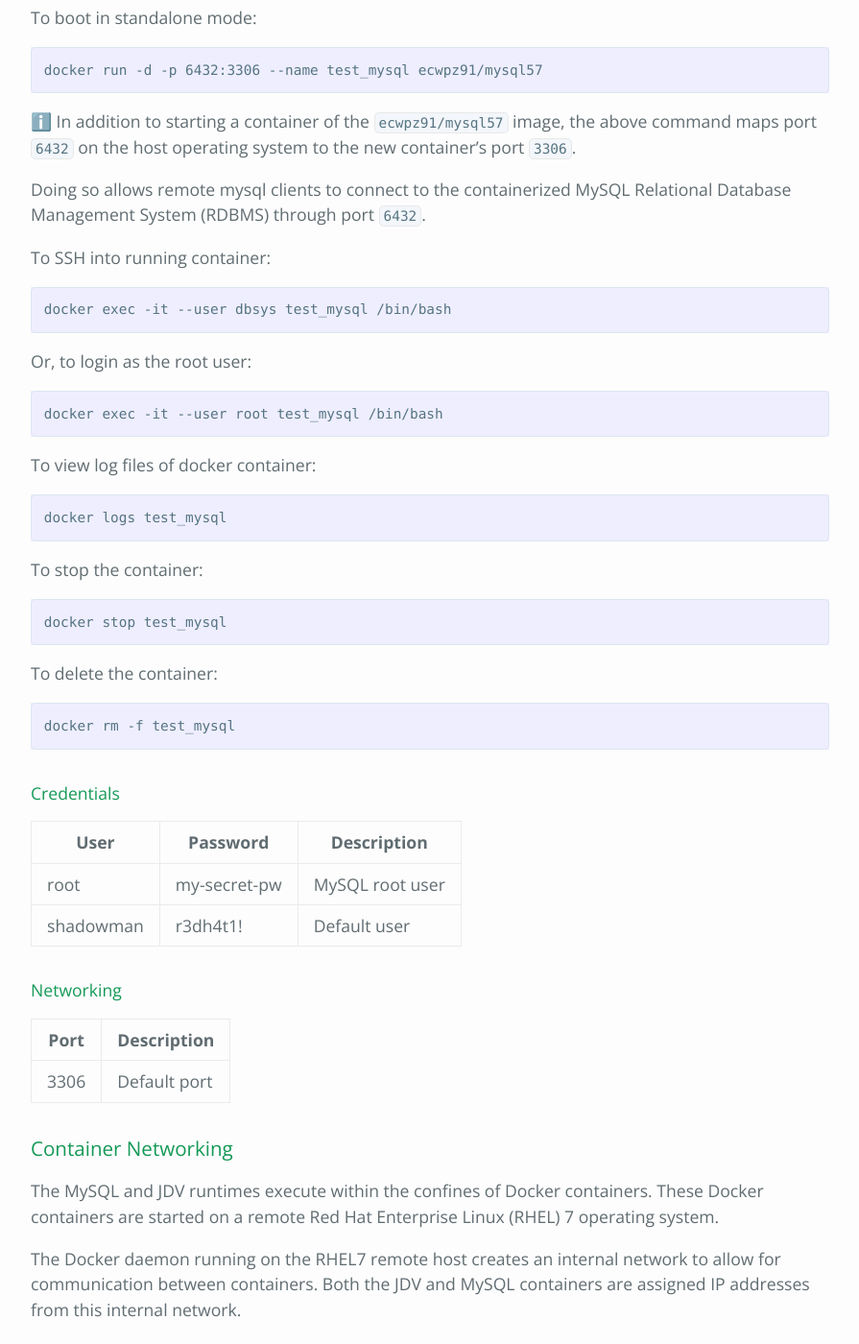
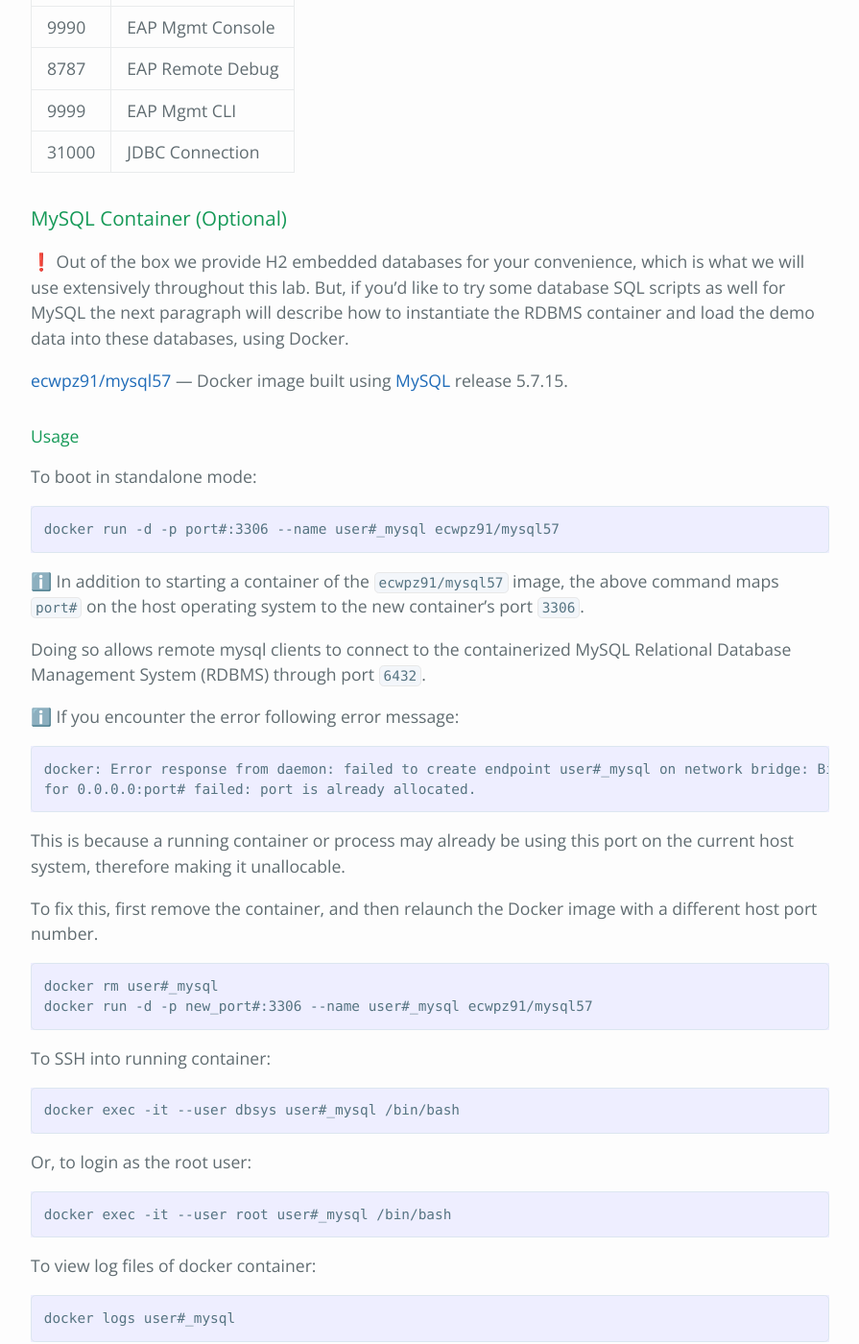
Before and after one commit to epe105/jboss-workshops, a Jekyll site: the page built from www/jdv/03-module.md, in a window 1280 px wide and 1400 px high, scrolled down 3740 px. Shown: the whole window at 96% size, without its empty margins (192-1087 px from the left). Built offline with Jekyll 4.4.1, drawn with Linux system fonts in a browser that asks for light colours; emoji names are drawn with the system emoji font; some of the changed text lies outside the part shown.

Commit message:
Updated with database information

````diff
--- a/www/jdv/03-module.md
+++ b/www/jdv/03-module.md
@@ -36,47 +36,63 @@
 To boot in standalone mode:
 
 ```
-docker run -d -p 8080:8080 -p 9990:9990 -p 8787:8787 -p 9999:9999 -p 31000:31000 --name user#_jdv ecwpz91/jboss-jdv-6
+docker run -d -p port#:8080 -p port#:9990 -p port#:8787 -p port#:9999 -p port#:31000 --name user#_jdv ecwpz91/jboss-jdv-6
 ```
 
-:information_source: In addition to starting a container of the `ecwpz91/jboss-jdv-6` image, the above command maps port `6832` on the host operating system to the new container’s port `8080` (and so on).
+:information_source: In addition to starting a container of the `ecwpz91/jboss-jdv-6` image, the above command maps `port#` on the host operating system to the new container’s port `8080` (and so on).
 
 Doing so allows remote clients to connect to the containerized JDV integration solution through port `6832`.
+
+:information_source: If you encounter the error following error message:
+
+```
+docker: Error response from daemon: failed to create endpoint user#_jdv on network bridge: Bind
+for 0.0.0.0:port# failed: port is already allocated.
+```
+
+This is because a running container or process may already be using this port on the current host system, therefore making it unallocable.
+
+To fix this, first remove the container, and then relaunch the Docker image with a different host port number.
+
+```
+docker rm user#_jdv
+docker run -d -p new_port#:3306 --name user#_jdv ecwpz91/jboss-jdv-6
+```
 
 To view console, open browser and goto:
 
 ```
-http://127.0.0.1:6832/
+http://127.0.0.1:port#/
 ```
 
 To SSH into running container:
 
 ```
-docker exec -it --user jboss test_jdv /bin/bash
+docker exec -it --user jboss user#_jdv /bin/bash
 ```
 
 Or, to login as the root user:
 
 ```
-docker exec -it --user root test_jdv /bin/bash
+docker exec -it --user root user#_jdv /bin/bash
 ```
 
 To view log files of docker container:
 
 ```
-docker logs test_jdv
+docker logs user#_jdv
 ```
 
 To stop the container:
 
 ```
-docker stop test_jdv
+docker stop user#_jdv
 ```
 
 To delete the container:
 
 ```
-docker rm -f test_jdv
+docker rm -f user#_jdv
 ```
 
 #### Credentials
@@ -101,6 +117,8 @@
 
 ### MySQL Container (Optional)
 
+:exclamation: Out of the box we provide H2 embedded databases for your convenience, which is what we will use extensively throughout this lab. But, if you'd like to try some database SQL scripts as well for MySQL the next paragraph will describe how to instantiate the RDBMS container and load the demo data into these databases, using Docker.
+
 [ecwpz91/mysql57](http://bit.ly/2dx97EU) — Docker image built using [MySQL](http://bit.ly/2cz3TZf) release 5.7.15.
 
 #### Usage
@@ -108,42 +126,57 @@
 To boot in standalone mode:
 
 ```
-docker run -d -p 6432:3306 --name test_mysql ecwpz91/mysql57
+docker run -d -p port#:3306 --name user#_mysql ecwpz91/mysql57
 ```
 
-:information_source: In addition to starting a container of the `ecwpz91/mysql57` image, the above command maps port `6432` on the host operating system to the new container’s port `3306`.
+:information_source: In addition to starting a container of the `ecwpz91/mysql57` image, the above command maps `port#` on the host operating system to the new container’s port `3306`.
 
 Doing so allows remote mysql clients to connect to the containerized MySQL Relational Database Management System (RDBMS) through port `6432`.
 
+:information_source: If you encounter the error following error message:
+
+```
+docker: Error response from daemon: failed to create endpoint user#_mysql on network bridge: Bind
+for 0.0.0.0:port# failed: port is already allocated.
+```
+
+This is because a running container or process may already be using this port on the current host system, therefore making it unallocable.
+
+To fix this, first remove the container, and then relaunch the Docker image with a different host port number.
+
+```
+docker rm user#_mysql
+docker run -d -p new_port#:3306 --name user#_mysql ecwpz91/mysql57
+```
 
 To SSH into running container:
 
 ```
-docker exec -it --user dbsys test_mysql /bin/bash
+docker exec -it --user dbsys user#_mysql /bin/bash
 ```
 
 Or, to login as the root user:
 
 ```
-docker exec -it --user root test_mysql /bin/bash
+docker exec -it --user root user#_mysql /bin/bash
 ```
 
 To view log files of docker container:
 
 ```
-docker logs test_mysql
+docker logs user#_mysql
 ```
 
 To stop the container:
 
 ```
-docker stop test_mysql
+docker stop user#_mysql
 ```
 
 To delete the container:
 
 ```
-docker rm -f test_mysql
+docker rm -f user#_mysql
 ```
 
 #### Credentials
@@ -153,13 +186,60 @@
 | root  | my-secret-pw | MySQL root user |
 | shadowman | r3dh4t1! | Default user |
 
+#### Data Setup
+
+:exclamation: The MySQL container `ecwpz91/mysql57` should be started before proceeding.
+
+Open a terminal, and change directory to the host system's workshop project folder:
+
+```
+$ pushd ~/Desktop/jboss-workshops/dv-docker/demo
+```
+
+Login to the running container:
+
+```
+$ mysql -u root -p -h 127.0.0.1 -P port#
+```
+
+Executing SQL Statements from a Text File:
+
+```
+mysql> source financials-mysql.sql
+```
+
+If this is successfully executed, the MySQL environment contains all necessary databases.
+
+```
+mysql> show databases;
++--------------------+
+| Database           |
++--------------------+
+| information_schema |
+| apaccustomers      |
+| brokerinfo         |
+| eucustomers        |
+| mysql              |
+| performance_schema |
+| products           |
+| test               |
+| uscustomers        |
++--------------------+
+9 rows in set (0.02 sec)
+
+mysql> exit
+Bye
+```
+
+The labs will use the following databases:
+
+- apaccustomer
+- brokerinfo
+- eucustomers
+- products
+- uscustomers
+
 #### Networking
-
-| Port | Description |
-| ----- | -------------- |
-| 3306 | Default port |
-
-### Container Networking
 
 The MySQL and JDV runtimes execute within the confines of Docker containers. These Docker containers are started on a remote Red Hat Enterprise Linux (RHEL) 7 operating system.
 
````
Also changed, not shown: www/jdv/02-module.md (+1 -3 lines).
